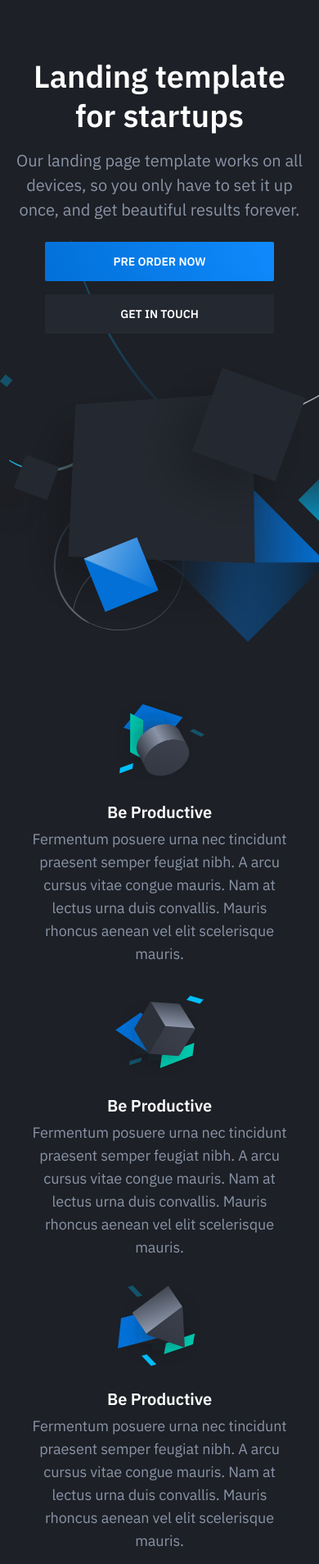
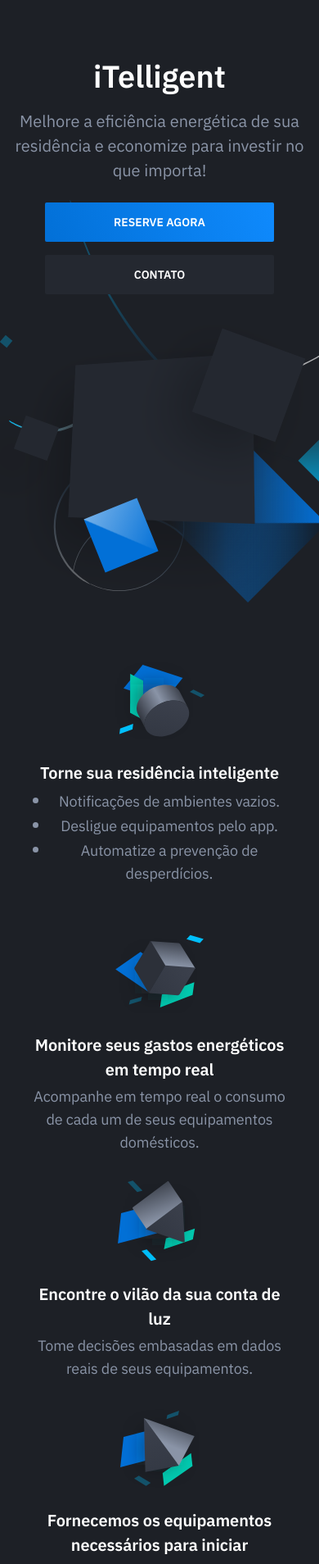
Before and after one commit to BrunoSimm/iTelligent, a website: page index.html in a window 390 px wide. Shown: the part 59-1967 px from the top of the page at 82% size. Drawn offline with nearby package versions, Linux system fonts and the light colour scheme.

Commit message:
Atualizando páginas

```diff
--- a/index.html
+++ b/index.html
@@ -4,7 +4,7 @@
     <meta charset="utf-8">
     <meta http-equiv="X-UA-Compatible" content="IE=edge">
     <meta name="viewport" content="width=device-width, initial-scale=1">
-    <title>Solid Template</title>
+    <title>iTelligent</title>
     <link href="https://fonts.googleapis.com/css?family=IBM+Plex+Sans:400,600" rel="stylesheet">
     <link rel="stylesheet" href="dist/css/style.css">
 	<script src="https://unpkg.com/animejs@3.0.1/lib/anime.min.js"></script>
@@ -31,9 +31,9 @@
                 <div class="container">
                     <div class="hero-inner">
 						<div class="hero-copy">
-	                        <h1 class="hero-title mt-0">Landing template for startups</h1>
-	                        <p class="hero-paragraph">Our landing page template works on all devices, so you only have to set it up once, and get beautiful results forever.</p>
-	                        <div class="hero-cta"><a class="button button-primary" href="#">Pre order now</a><a class="button" href="#">Get in touch</a></div>
+	                        <h1 class="hero-title mt-0">iTelligent</h1>
+	                        <p class="hero-paragraph">Melhore a eficiência energética de sua residência e economize para investir no que importa!</p>
+	                        <div class="hero-cta"><a class="button button-primary" href="#">RESERVE AGORA</a><a class="button" href="#">CONTATO</a></div>
 						</div>
 						<div class="hero-figure anime-element">
 							<svg class="placeholder" width="528" height="396" viewBox="0 0 528 396">
@@ -63,8 +63,19 @@
                                     <div class="feature-icon">
 										<img src="dist/images/feature-icon-01.svg" alt="Feature 01">
                                     </div>
-                                    <h4 class="feature-title mt-24">Be Productive</h4>
-                                    <p class="text-sm mb-0">Fermentum posuere urna nec tincidunt praesent semper feugiat nibh. A arcu cursus vitae congue mauris. Nam at lectus urna duis convallis. Mauris rhoncus aenean vel elit scelerisque mauris.</p>
+                                    <h4 class="feature-title mt-24">Torne sua residência inteligente</h4>
+                                    <ul>
+                                        <li>
+                                            <p class="text-sm mb-0">Notificações de ambientes vazios.</p>
+                                        </li>
+                                        <li>
+                                            <p class="text-sm mb-0">Desligue equipamentos pelo app.</p>
+                                        </li>
+                                        <li>
+                                            <p class="text-sm mb-0">Automatize a prevenção de desperdícios.</p>
+                                        </li>
+                                    </ul>
+
                                 </div>
                             </div>
 							<div class="feature text-center is-revealing">
@@ -72,8 +83,8 @@
                                     <div class="feature-icon">
 										<img src="dist/images/feature-icon-02.svg" alt="Feature 02">
                                     </div>
-                                    <h4 class="feature-title mt-24">Be Productive</h4>
-                                    <p class="text-sm mb-0">Fermentum posuere urna nec tincidunt praesent semper feugiat nibh. A arcu cursus vitae congue mauris. Nam at lectus urna duis convallis. Mauris rhoncus aenean vel elit scelerisque mauris.</p>
+                                    <h4 class="feature-title mt-24">Monitore seus gastos energéticos em tempo real</h4>
+                                    <p class="text-sm mb-0">Acompanhe em tempo real o consumo de cada um de seus equipamentos domésticos.</p>
                                 </div>
                             </div>
                             <div class="feature text-center is-revealing">
@@ -81,8 +92,8 @@
                                     <div class="feature-icon">
 										<img src="dist/images/feature-icon-03.svg" alt="Feature 03">
                                     </div>
-                                    <h4 class="feature-title mt-24">Be Productive</h4>
-                                    <p class="text-sm mb-0">Fermentum posuere urna nec tincidunt praesent semper feugiat nibh. A arcu cursus vitae congue mauris. Nam at lectus urna duis convallis. Mauris rhoncus aenean vel elit scelerisque mauris.</p>
+                                    <h4 class="feature-title mt-24">Encontre o vilão da sua conta de luz</h4>
+                                    <p class="text-sm mb-0">Tome decisões embasadas em dados reais de seus equipamentos.</p>
                                 </div>
                             </div>
                             <div class="feature text-center is-revealing">
@@ -90,8 +101,8 @@
                                     <div class="feature-icon">
 										<img src="dist/images/feature-icon-04.svg" alt="Feature 04">
                                     </div>
-                                    <h4 class="feature-title mt-24">Be Productive</h4>
-                                    <p class="text-sm mb-0">Fermentum posuere urna nec tincidunt praesent semper feugiat nibh. A arcu cursus vitae congue mauris. Nam at lectus urna duis convallis. Mauris rhoncus aenean vel elit scelerisque mauris.</p>
+                                    <h4 class="feature-title mt-24">Fornecemos os equipamentos necessários para iniciar</h4>
+                                    <p class="text-sm mb-0">Caso não possua equipamentos para monitorar seus gastos energéticos nós podemos lhe disponibilizar de forma acessível.</p>
                                 </div>
                             </div>
 							<div class="feature text-center is-revealing">
@@ -99,8 +110,8 @@
                                     <div class="feature-icon">
 										<img src="dist/images/feature-icon-05.svg" alt="Feature 05">
                                     </div>
-                                    <h4 class="feature-title mt-24">Be Productive</h4>
-                                    <p class="text-sm mb-0">Fermentum posuere urna nec tincidunt praesent semper feugiat nibh. A arcu cursus vitae congue mauris. Nam at lectus urna duis convallis. Mauris rhoncus aenean vel elit scelerisque mauris.</p>
+                                    <h4 class="feature-title mt-24">Conecte seus equipamentos inteligentes</h4>
+                                    <p class="text-sm mb-0">Fornecemos integração com a maioria dos equipamentos do mercado, não sendo necessário a aquisição de novos dispositivos.</p>
                                 </div>
                             </div>
                             <div class="feature text-center is-revealing">
@@ -108,8 +119,8 @@
                                     <div class="feature-icon">
 										<img src="dist/images/feature-icon-06.svg" alt="Feature 06">
                                     </div>
-                                    <h4 class="feature-title mt-24">Be Productive</h4>
-                                    <p class="text-sm mb-0">Fermentum posuere urna nec tincidunt praesent semper feugiat nibh. A arcu cursus vitae congue mauris. Nam at lectus urna duis convallis. Mauris rhoncus aenean vel elit scelerisque mauris.</p>
+                                    <h4 class="feature-title mt-24">Economize para investir no que importa</h4>
+                                    <p class="text-sm mb-0">Aumente a eficiência energético de sua casa e invista o dinheiro onde você desejar. Você ainda ajuda a preservar a natureza! &#10084; </p>
                                 </div>
                             </div>
                         </div>
@@ -121,15 +132,15 @@
                 <div class="container-sm">
                     <div class="pricing-inner section-inner">
                         <div class="pricing-header text-center">
-                            <h2 class="section-title mt-0">Unlimited for all</h2>
-                            <p class="section-paragraph mb-0">Lorem ipsum dolor sit amet, consectetur adipiscing elit, sed do eiusmod tempor incididunt ut labore et dolore magna aliqua. Ut ad quis nostrud.</p>
+                            <h2 class="section-title mt-0">Revolucione sua forma de consumir energia elétrica</h2>
+                            <p class="section-paragraph mb-0">Escolha o melhor pacote para sua residência e comece a economizar agora mesmo!</p>
                         </div>
 						<div class="pricing-tables-wrap">
                             <div class="pricing-table">
                                 <div class="pricing-table-inner is-revealing">
                                     <div class="pricing-table-main">
                                         <div class="pricing-table-header pb-24">
-                                            <div class="pricing-table-price"><span class="pricing-table-price-currency h2">$</span><span class="pricing-table-price-amount h1">49</span><span class="text-xs">/month</span></div>
+                                            <div class="pricing-table-price"><span class="pricing-table-price-currency h2">R$</span><span class="pricing-table-price-amount h1">49</span><span class="text-xs">/month</span></div>
                                         </div>
 										<div class="pricing-table-features-title text-xs pt-24 pb-24">What you will get</div>
                                         <ul class="pricing-table-features list-reset text-xs">
@@ -160,9 +171,9 @@
 			<section class="cta section">
 				<div class="container">
 					<div class="cta-inner section-inner">
-						<h3 class="section-title mt-0">Still not convinced on buying?</h3>
+						<h3 class="section-title mt-0">Ainda não está convencido em comprar?</h3>
 						<div class="cta-cta">
-							<a class="button button-primary button-wide-mobile" href="#">Get in touch</a>
+							<a class="button button-primary button-wide-mobile" href="#">Entre em contato conosco!</a>
 						</div>
 					</div>
 				</div>
@@ -179,16 +190,16 @@
                     </div>
                     <ul class="footer-links list-reset">
                         <li>
-                            <a href="#">Contact</a>
+                            <a href="#">Contato</a>
                         </li>
                         <li>
-                            <a href="#">About us</a>
+                            <a href="#">Sobre nós</a>
                         </li>
                         <li>
                             <a href="#">FAQ's</a>
                         </li>
                         <li>
-                            <a href="#">Support</a>
+                            <a href="#">Suporte</a>
                         </li>
                     </ul>
                     <ul class="footer-social-links list-reset">
@@ -217,7 +228,7 @@
                             </a>
                         </li>
                     </ul>
-                    <div class="footer-copyright">&copy; 2019 Solid, all rights reserved</div>
+                    <div class="footer-copyright">&copy; 2021 iTelligent, all rights reserved</div>
                 </div>
             </div>
         </footer>
```
Also changed, not shown: dist/css/style.css, package.json (renamed from package-sample.json).
